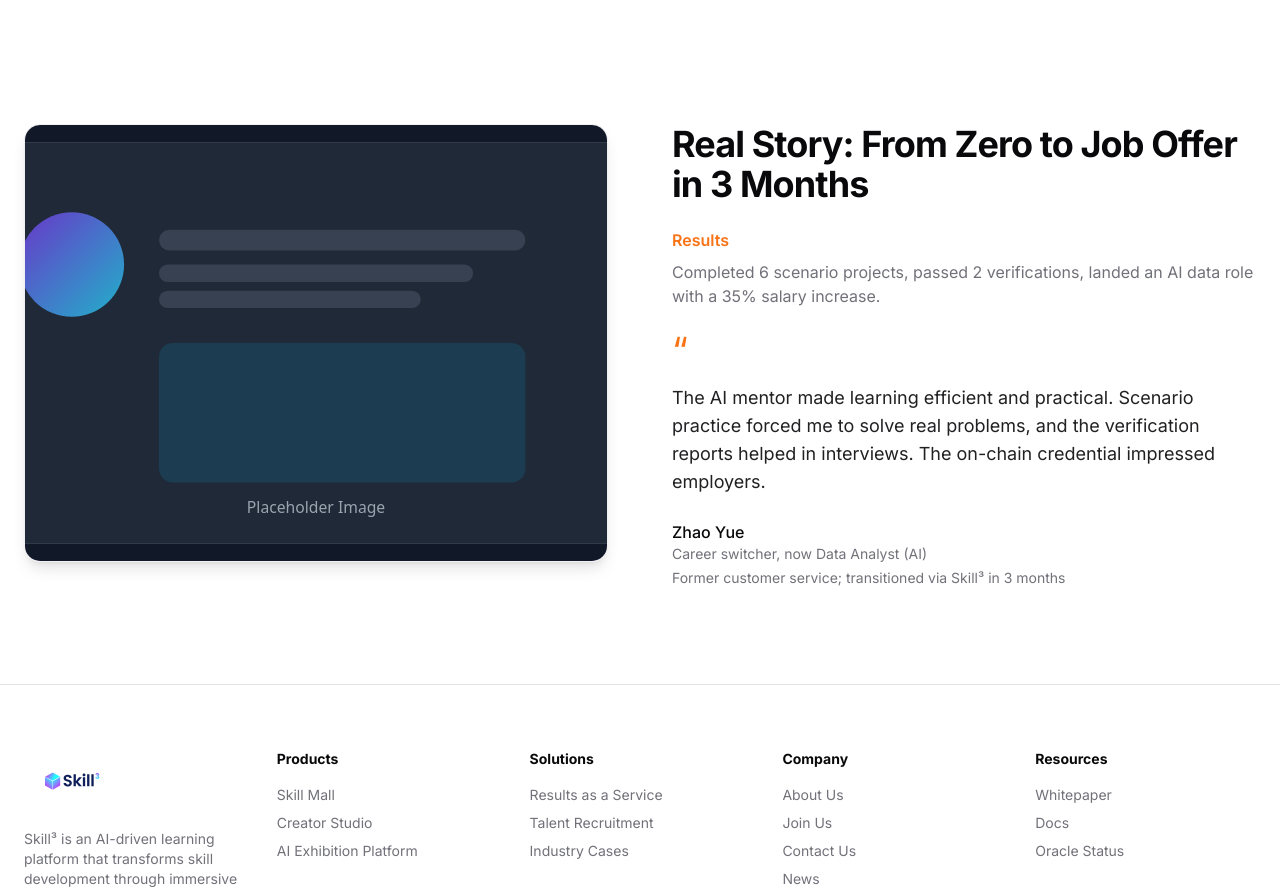
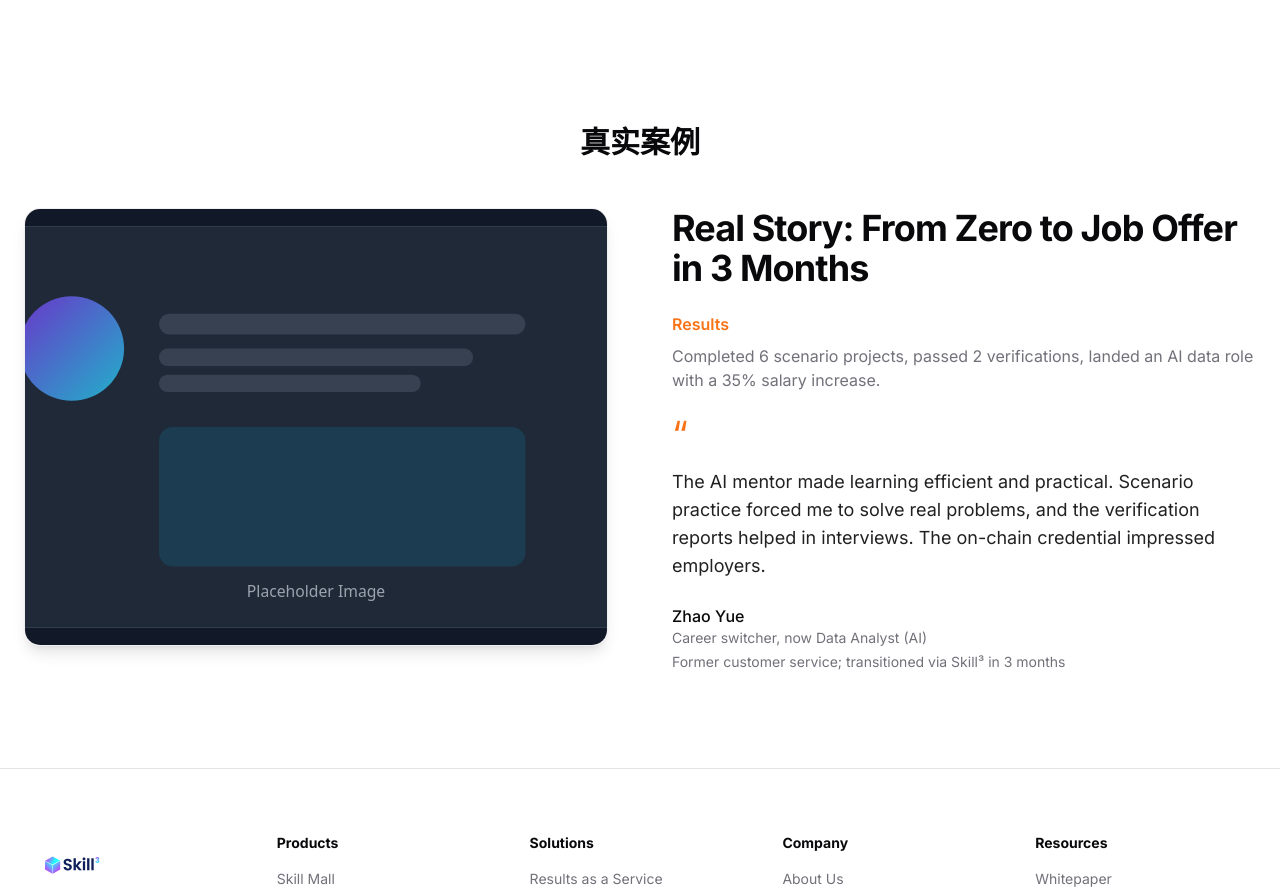
Before and after one commit to tech-skill3/skill3-landing, a Next.js app: page /student in a window 1280 px wide. Shown: the part 2160-3051 px from the top of the page. Built offline with nearby package versions, Linux system fonts and the light colour scheme.

Commit message:
add True Story Title

```diff
--- a/app/enterprises/components/content.tsx
+++ b/app/enterprises/components/content.tsx
@@ -101,6 +101,9 @@ export default function EnterprisesContent() {
       {/* 真实故事 */}
       <section className="w-full py-16 md:py-24">
         <div className="container px-4 md:px-6">
+          <div className="text-center mb-12">
+            <h2 className="text-2xl md:text-3xl font-bold">真实案例</h2>
+          </div>
           <div className="grid md:grid-cols-2 gap-10 lg:gap-16 items-start">
             {/* 左侧图片 */}
             <div>
--- a/app/expert/components/content.tsx
+++ b/app/expert/components/content.tsx
@@ -88,6 +88,9 @@ export default function ExpertContent() {
       {/* 真实故事 */}
       <section className="w-full py-16 md:py-24">
         <div className="container px-4 md:px-6">
+          <div className="text-center mb-12">
+            <h2 className="text-2xl md:text-3xl font-bold">真实案例</h2>
+          </div>
           <div className="grid md:grid-cols-2 gap-10 lg:gap-16 items-start">
             {/* 左侧图片 */}
             <div>
--- a/app/student/components/content.tsx
+++ b/app/student/components/content.tsx
@@ -88,6 +88,9 @@ export default function StudentContent() {
       {/* 真实故事 */}
       <section className="w-full py-16 md:py-24">
         <div className="container px-4 md:px-6">
+          <div className="text-center mb-12">
+            <h2 className="text-2xl md:text-3xl font-bold">真实案例</h2>
+          </div>
           <div className="grid md:grid-cols-2 gap-10 lg:gap-16 items-start">
             {/* 左侧图片 */}
             <div>
```
